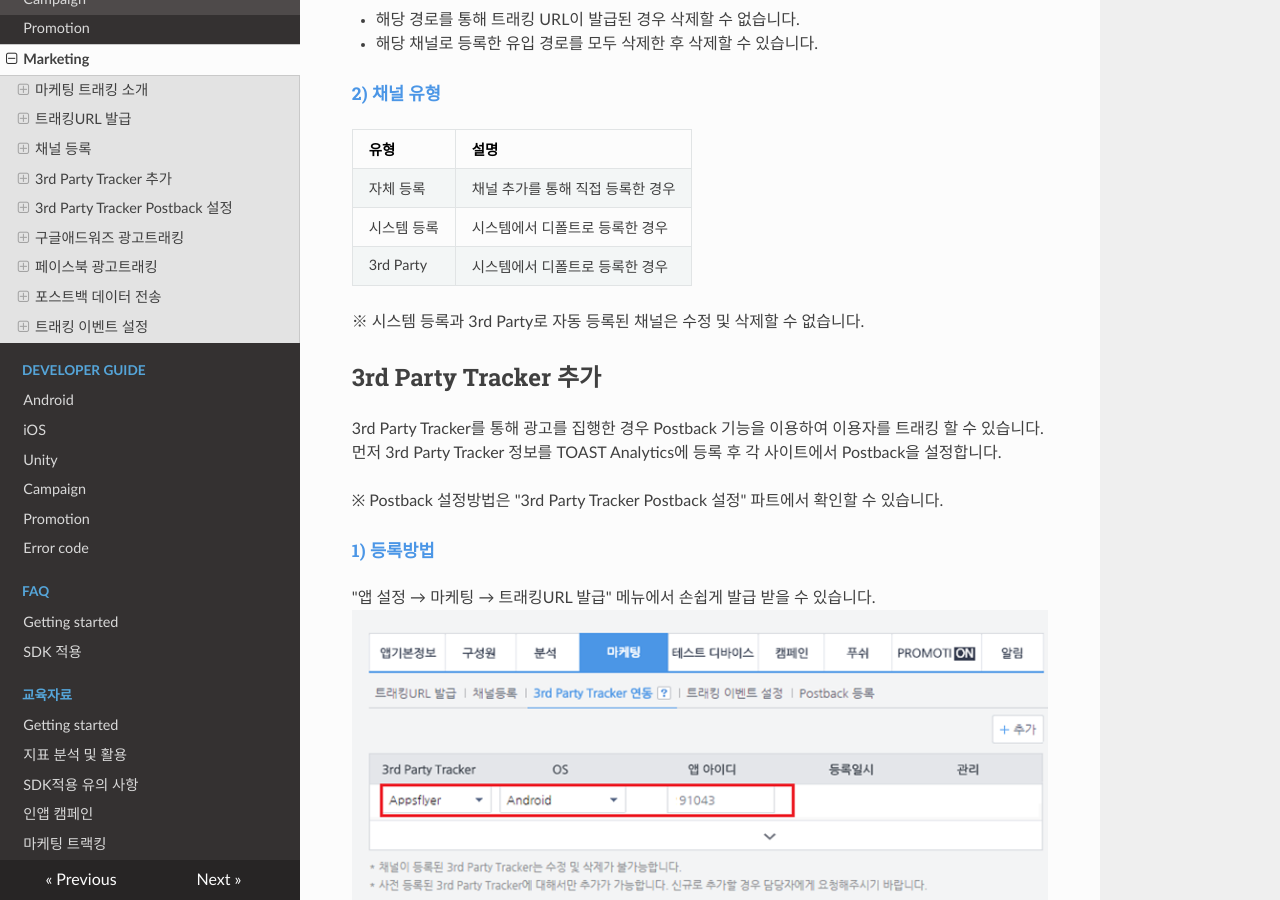
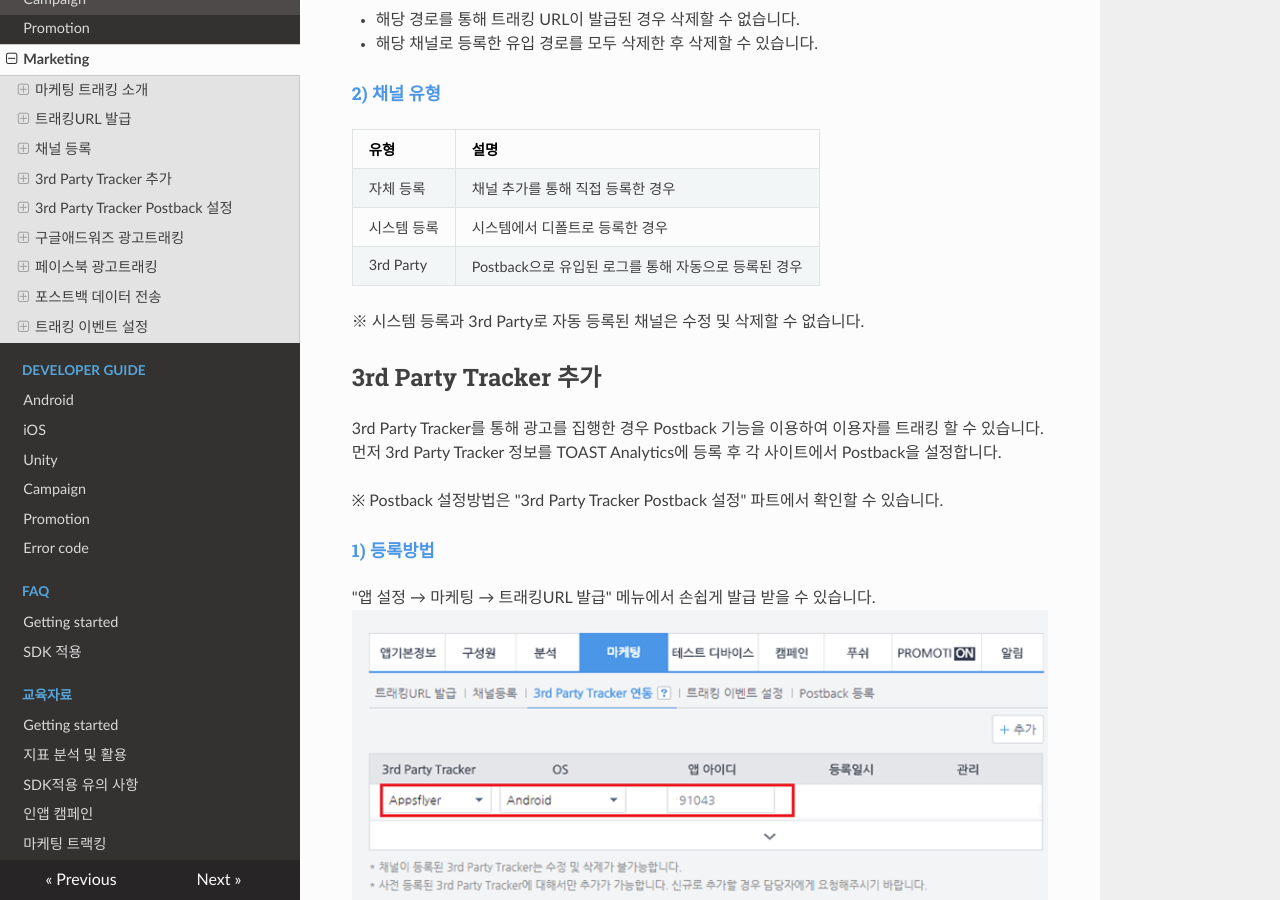
Before and after one commit to ToastAnalytics/ToastAnalytics, an MkDocs documentation site: the page built from docs/Developer/3. marketing Guide.md, in a window 1280 px wide and 900 px high, scrolled down 5483 px. Built offline with MkDocs 1.6.1, drawn with Linux system fonts in a browser that asks for light colours; nearby versions of some CDN libraries; old or Windows-style settings are respelled for this version of MkDocs.

Commit message:
no message

```diff
--- a/docs/Developer/3. marketing Guide.md
+++ b/docs/Developer/3. marketing Guide.md
@@ -123,7 +123,7 @@
 |:---|:---|
 |자체 등록|채널 추가를 통해 직접 등록한 경우|
 |시스템 등록|시스템에서 디폴트로 등록한 경우|
-|3rd Party|시스템에서 디폴트로 등록한 경우|
+|3rd Party|Postback으로 유입된 로그를 통해 자동으로 등록된 경우|
 
 ※ 시스템 등록과 3rd Party로 자동 등록된 채널은 수정 및 삭제할 수 없습니다.
 
```
Also changed, not shown: 1 other file.
